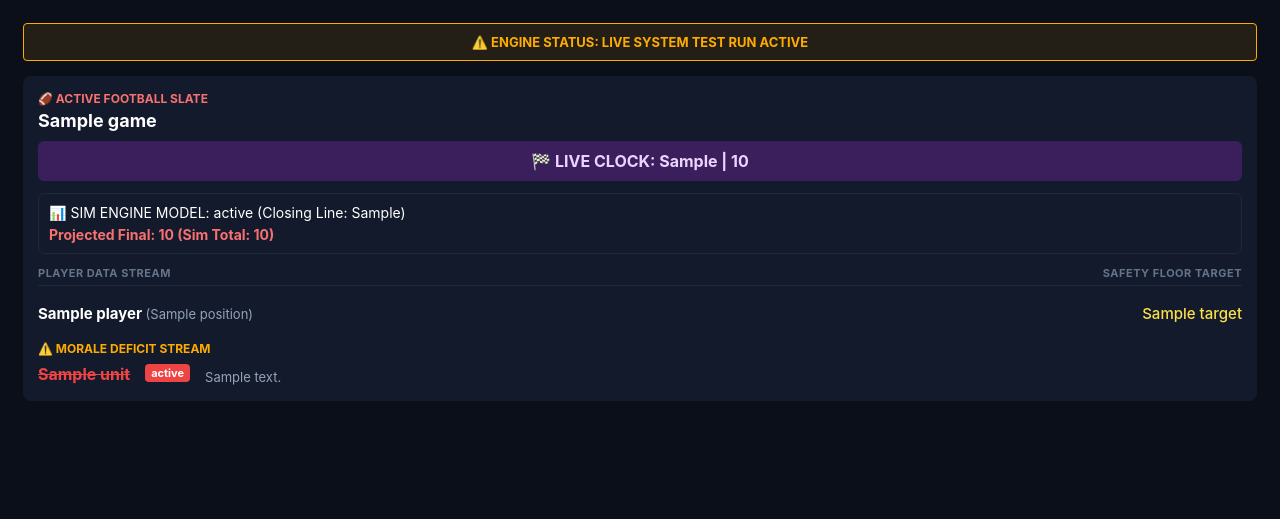
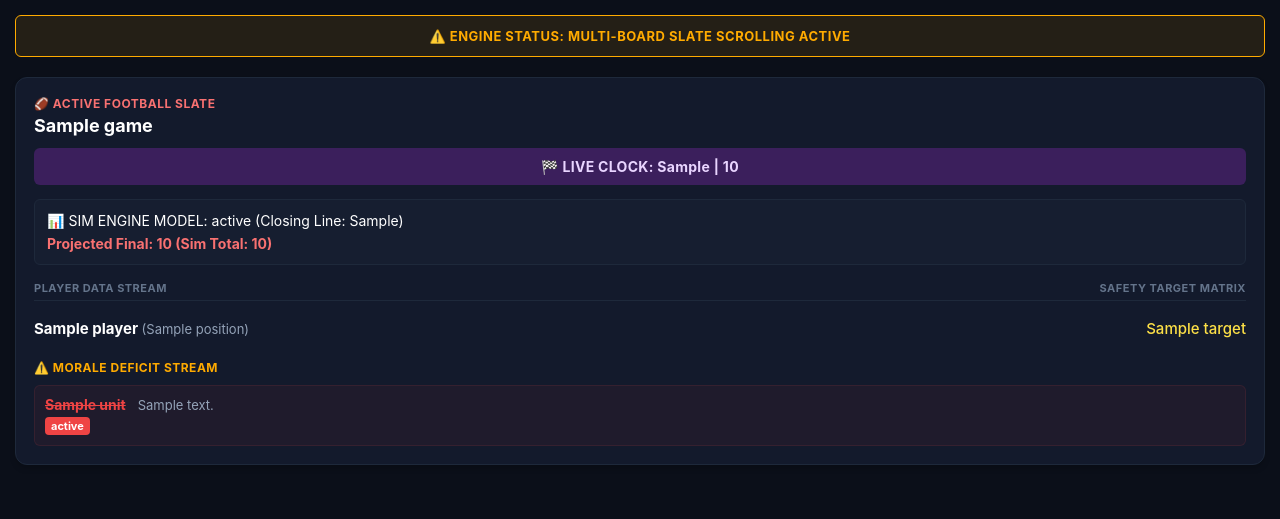
Before and after one commit to matty48653-design/Cee-app, a Flask app: template templates/dashboard.html in a window 1280 px wide. Shown: the top 519 px of the page. Run offline with Flask 3, Linux system fonts and the light colour scheme; the template is opened without the code that fills it: most values are stand-ins (such as "Sample title", 1, 10 or a date in 2020).

Commit message:
Refactor dashboard HTML and CSS styles
Updated styles for dashboard elements and modified HTML structure for better layout and readability.

```diff
--- a/templates/dashboard.html
+++ b/templates/dashboard.html
@@ -5,111 +5,71 @@
     <meta name="viewport" content="width=device-width, initial-scale=1.0">
     <title>CEE Dashboard v5.3</title>
     <style>
-        body { background-color: #0b0f19; color: #ffffff; font-family: -apple-system, sans-serif; padding: 15px; }
-        .engine-alert { background: rgba(255, 171, 0, 0.1); border: 1px solid #ffab00; color: #ffab00; padding: 10px; text-align: center; font-weight: bold; font-size: 13px; margin-bottom: 15px; border-radius: 4px; }
-        .card { background: #131a2c; border-radius: 8px; padding: 15px; margin-bottom: 15px; }
-        .slate-title { font-size: 18px; font-weight: bold; margin-bottom: 10px; color: #fff; }
-        .live-clock-bar { background: #3b1f5c; color: #e9d5ff; padding: 10px; border-radius: 6px; font-weight: bold; text-align: center; margin-bottom: 12px; }
-        .sim-box { border: 1px solid #1e293b; padding: 10px; border-radius: 6px; margin-bottom: 12px; font-size: 14px; }
-        .sim-total-text { color: #f87171; font-weight: bold; margin-top: 5px; }
+        body { background-color: #0b0f19; color: #ffffff; font-family: -apple-system, sans-serif; padding: 15px; margin: 0; }
+        .engine-alert { background: rgba(255, 171, 0, 0.1); border: 1px solid #ffab00; color: #ffab00; padding: 12px; text-align: center; font-weight: bold; font-size: 13px; margin-bottom: 20px; border-radius: 6px; letter-spacing: 0.5px; }
+        .scroll-container { display: flex; flex-direction: column; gap: 20px; padding-bottom: 40px; }
+        .card { background: #131a2c; border-radius: 12px; padding: 18px; border: 1px solid #1e293b; box-shadow: 0 4px 6px -1px rgba(0, 0, 0, 0.2); }
+        .slate-title { font-size: 18px; font-weight: bold; margin-bottom: 12px; color: #ffffff; }
+        .live-clock-bar { background: #3b1f5c; color: #e9d5ff; padding: 10px; border-radius: 6px; font-weight: bold; text-align: center; margin-bottom: 14px; font-size: 14px; letter-spacing: 0.3px; }
+        .sim-box { border: 1px solid #1e293b; padding: 12px; border-radius: 6px; margin-bottom: 16px; font-size: 14px; background: rgba(30, 41, 59, 0.3); }
+        .sim-total-text { color: #f87171; font-weight: bold; margin-top: 6px; }
         .section-header { font-size: 11px; font-weight: bold; color: #64748b; text-transform: uppercase; letter-spacing: 0.5px; display: flex; justify-content: space-between; margin-bottom: 10px; padding-bottom: 5px; border-bottom: 1px solid #1e293b; }
-        .data-row { display: flex; justify-content: space-between; padding: 8px 0; font-size: 15px; }
+        .data-row { display: flex; justify-content: space-between; padding: 8px 0; font-size: 15px; align-items: center; }
         .player-name { font-weight: bold; }
         .player-pos { color: #94a3b8; font-weight: normal; font-size: 13px; }
-        .target-floor { color: #fde047; font-weight: 500; }
-        .target-ceiling { color: #fde047; font-weight: 500; }
-        .morale-header { color: #ffab00; font-weight: bold; font-size: 12px; margin-top: 10px; margin-bottom: 8px; }
-        .crossed-out { text-decoration: line-through; color: #ef4444; font-weight: bold; }
+        .target-floor { color: #fde047; font-weight: 500; text-align: right; }
+        .target-ceiling { color: #fde047; font-weight: 500; text-align: right; }
+        .morale-header { color: #ffab00; font-weight: bold; font-size: 12px; margin-top: 14px; margin-bottom: 8px; text-transform: uppercase; letter-spacing: 0.5px; }
+        .crossed-out { text-decoration: line-through; color: #ef4444; font-weight: bold; font-size: 14px; white-space: nowrap; }
         .warn-tag { background: #ef4444; color: #fff; padding: 2px 6px; border-radius: 4px; font-size: 11px; font-weight: bold; }
-        .alert-desc { color: #94a3b8; font-size: 13px; margin-top: 4px; line-height: 1.4; }
+        .alert-desc { color: #94a3b8; font-size: 13px; line-height: 1.4; }
+        .morale-row { display: flex; gap: 12px; align-items: flex-start; margin-top: 10px; background: rgba(239, 68, 68, 0.05); padding: 10px; border-radius: 6px; border: 1px solid rgba(239, 68, 68, 0.1); }
     </style>
 </head>
 <body>
 
-    <div class="engine-alert">⚠️ ENGINE STATUS: LIVE SYSTEM TEST RUN ACTIVE</div>
+    <div class="engine-alert">⚠️ ENGINE STATUS: MULTI-BOARD SLATE SCROLLING ACTIVE</div>
 
+    <div class="scroll-container">
+        {% for board in slates %}
         <div class="card">
-        <div style="color: #f87171; font-size: 12px; font-weight: bold; margin-bottom: 4px;">🏈 ACTIVE FOOTBALL SLATE</div>
-        <div id="game-title" class="slate-title">{{ slate.game }}</div>
+            <div style="color: #f87171; font-size: 12px; font-weight: bold; margin-bottom: 4px; letter-spacing: 0.5px;">🏈 ACTIVE FOOTBALL SLATE</div>
+            <div class="slate-title">{{ board.game }}</div>
 
-        <div id="live-clock" class="live-clock-bar">
-            🏁 LIVE CLOCK: {{ slate.live_clock }} | {{ slate.score_string }}
+            <div class="live-clock-bar">
+                🏁 LIVE CLOCK: {{ board.live_clock }} | {{ board.score_string }}
             </div>
 
             <div class="sim-box">
-            <span id="pacing-status">📊 SIM ENGINE MODEL: {{ slate.pacing_status }} (Closing Line: {{ slate.closing_line }})</span>
-            <div id="projected-final" class="sim-total-text">Projected Final: {{ slate.score_string }} (Sim Total: {{ slate.sim_total }})</div>
+                📊 SIM ENGINE MODEL: {{ board.pacing_status }} (Closing Line: {{ board.closing_line }})
+                <div class="sim-total-text">Projected Final: {{ board.score_string }} (Sim Total: {{ board.sim_total }})</div>
             </div>
 
             <div class="section-header">
                 <span>Player Data Stream</span>
-            <span>Safety Floor Target</span>
+                <span>Safety Target Matrix</span>
             </div>
 
-        <div id="player-stream-container">
-            {% for player in players %}
+            {% for player in board.players %}
             <div class="data-row">
                 <span class="player-name">{{ player.name }} <span class="player-pos">({{ player.position }})</span></span>
                 <span class="{% if player.is_floor %}target-floor{% else %}target-ceiling{% endif %}">{{ player.target }}</span>
             </div>
             {% endfor %}
-        </div>
 
             <div class="morale-header">⚠️ MORALE DEFICIT STREAM</div>
-        <div id="morale-stream-container">
-            {% for item in morale %}
-            <div style="display: flex; gap: 15px; align-items: flex-start; margin-top: 8px;">
+            {% for item in board.morale %}
+            <div class="morale-row">
+                <div style="display: flex; flex-direction: column; gap: 4px; align-items: flex-start;">
                     <span class="crossed-out">{{ item.unit }}</span>
                     <span class="warn-tag">{{ item.status }}</span>
+                </div>
                 <div class="alert-desc">{{ item.alert_text }}</div>
             </div>
             {% endfor %}
         </div>
+        {% endfor %}
     </div>
-
-    <script>
-        async function fetchLiveMatrixUpdates() {
-            try {
-                const response = await fetch(window.location.origin + '/api/live-state');
-                if (!response.ok) return;
-
-                const data = await response.json();
-
-                document.getElementById('game-title').innerText = data.slate.game;
-                document.getElementById('live-clock').innerText = `🏁 LIVE CLOCK: ${data.slate.live_clock} | ${data.slate.score_string}`;
-                document.getElementById('pacing-status').innerText = `📊 SIM ENGINE MODEL: ${data.slate.pacing_status} (Closing Line: ${data.slate.closing_line})`;
-                document.getElementById('projected-final').innerText = `Projected Final: ${data.slate.score_string} (Sim Total: ${data.slate.sim_total})`;
-
-                let playerHTML = '';
-                data.players.forEach(p => {
-                    let styleClass = p.is_floor ? 'target-floor' : 'target-ceiling';
-                    playerHTML += `
-                        <div class="data-row">
-                            <span class="player-name">${p.name} <span class="player-pos">(${p.position})</span></span>
-                            <span class="${styleClass}">${p.target}</span>
-                        </div>`;
-                });
-                document.getElementById('player-stream-container').innerHTML = playerHTML;
-
-                let moraleHTML = '';
-                data.morale.forEach(m => {
-                    moraleHTML += `
-                        <div style="display: flex; gap: 15px; align-items: flex-start; margin-top: 8px;">
-                            <span class="crossed-out">${m.unit}</span>
-                            <span class="warn-tag">${m.status}</span>
-                            <div class="alert-desc">${m.alert_text}</div>
-                        </div>`;
-                });
-                document.getElementById('morale-stream-container').innerHTML = moraleHTML;
-
-            } catch (err) {
-                console.log("Sync error:", err);
-            }
-        }
-
-        // Auto-refresh script loops aggressively every 2 seconds
-        setInterval(fetchLiveMatrixUpdates, 2000);
-    </script>
 
 </body>
 </html>
```
Lines whose indentation alone changed are shown as unchanged.
